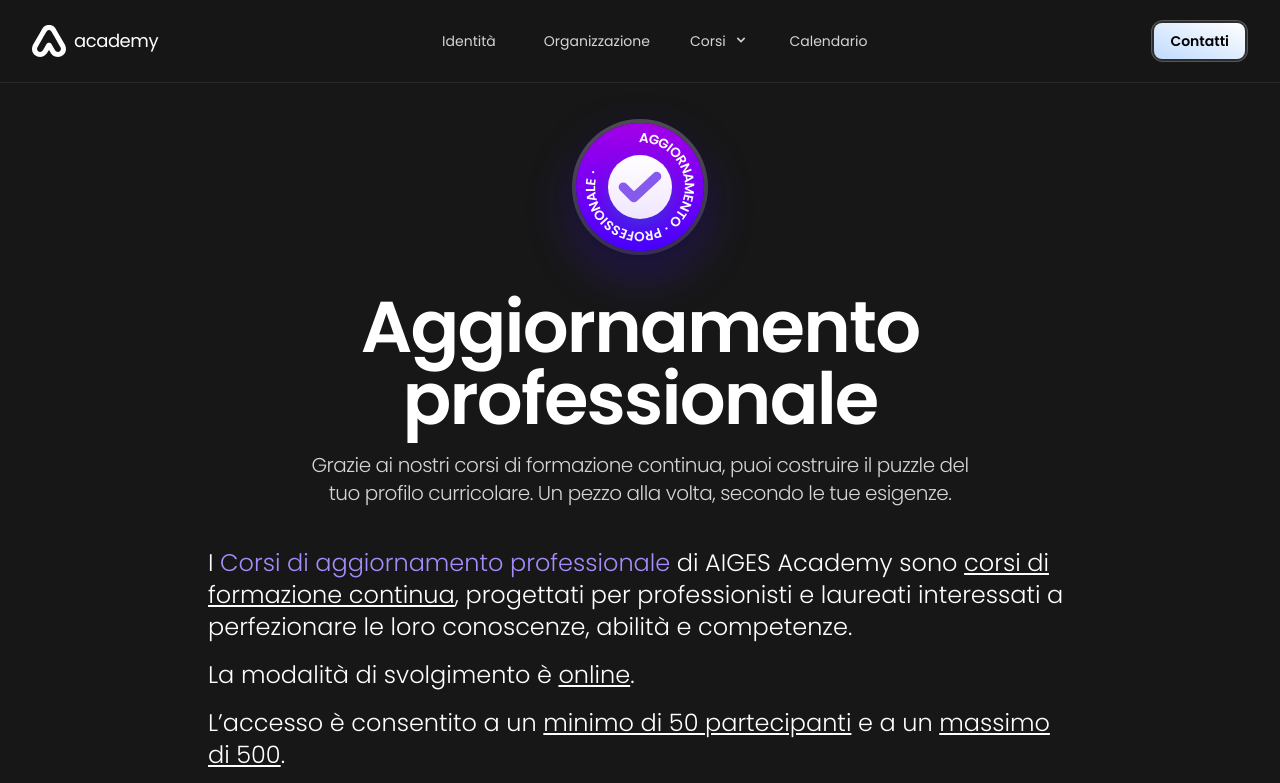
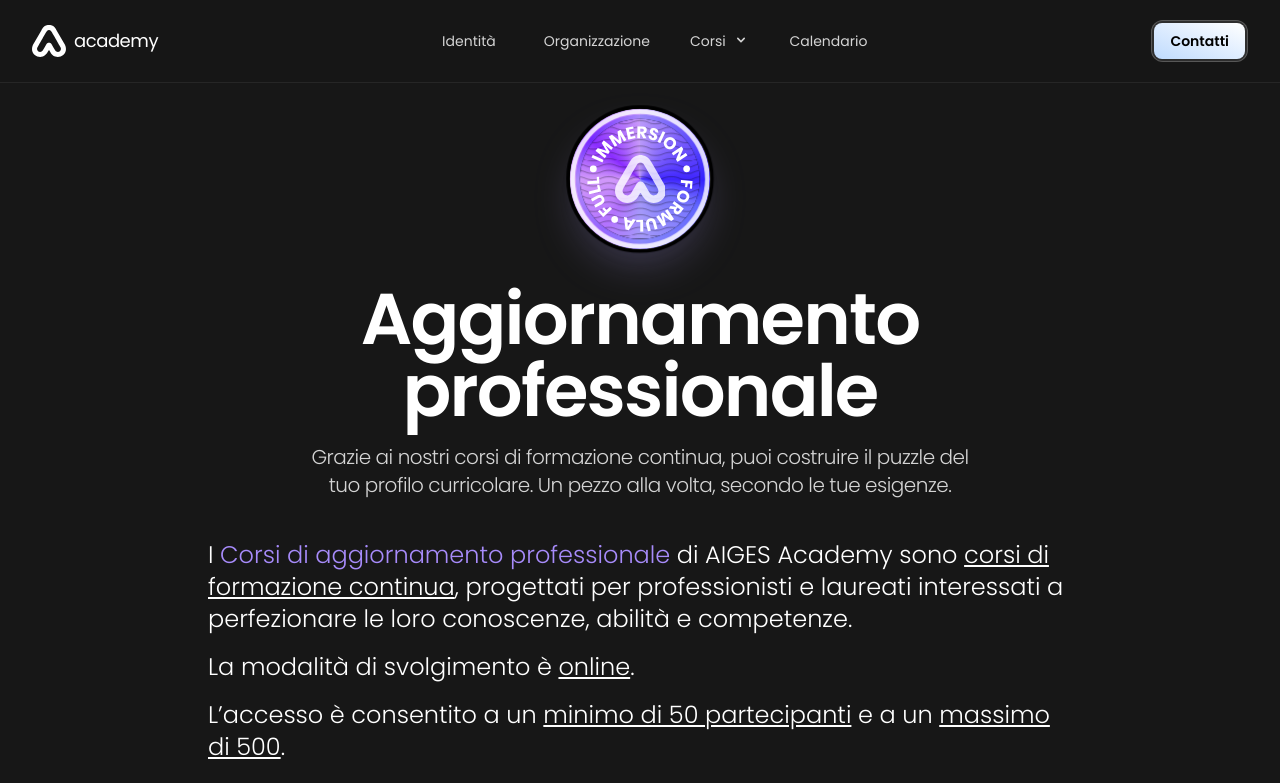
Before and after one commit to plasm/academy, a Nuxt app: page /corsi/aggiornamento-professionale in a window 1280 px wide. Shown: the top 783 px of the page. Built offline with nearby package versions, Linux system fonts and the light colour scheme.

Commit message:
new shield

```diff
--- a/components/ac-shield/index.vue
+++ b/components/ac-shield/index.vue
@@ -5,6 +5,7 @@
     :class="{
       'p-1 ':!hover,
       'scale-125 p-1':hover,
+      'bg-white/80': theme === 'update'
     }"
     @mouseover="hover = true"
     @mouseleave="hover = persistent"
@@ -21,7 +22,13 @@
             'scale-[80%]': hover
           }"
         >
-          <ac-logo size="large" :class="{ 'z-10 text-black': capsule }" />
+          <ac-logo
+            size="large"
+            :class="{
+              'z-10 text-black': capsule,
+              'z-10 text-white/80 drop-shadow-md ': theme === 'update'
+            }"
+          />
           <div class="absolute  size-full animate-spin-slow">
             <div
               :class="{
@@ -32,7 +39,10 @@
             >
               <component
                 :is="component"
-                :class="{ 'z-10 text-black': capsule }"
+                :class="{
+                  'z-10 text-black': capsule,
+                  'text-white': theme === 'update'
+                }"
                 class="absolute left-0 top-0 size-[48px] translate-x-1/2 translate-y-1/2 "
               />
             </div>
@@ -63,7 +73,7 @@ export default {
       type: String,
       default: 'academy',
       validator: (v) => {
-        return ['academy', 'gold', 'silver'].includes(v)
+        return ['academy', 'gold', 'silver', 'update'].includes(v)
       }
     }
   },
@@ -109,4 +119,8 @@ export default {
   // @apply bg-primary;
   background: conic-gradient(from 0deg at 50% 50%, #e3fa99 0deg, #fbfe25 90.8108deg, #F2FE71 115.217deg, #e3fa99 178.144deg, #F2FE71 217.297deg, #e3fa99 269.861deg, #d1ff2b 308.425deg, #e3fa99 360deg);
 }
+.gradient-update{
+  // @apply bg-primary;
+  background: conic-gradient(from 0deg at 50% 50%, #b999fa 0deg, #3e25fe 90.8108deg, #7371fe 115.217deg, #a499fa 178.144deg, #b371fe 217.297deg, #d199fa 269.861deg, #8a2bff 308.425deg, #c999fa 360deg);
+}
 </style>
--- a/pages/corsi/aggiornamento-professionale.vue
+++ b/pages/corsi/aggiornamento-professionale.vue
@@ -1,19 +1,9 @@
 <template>
   <div data-name="page-aggiornamento-professionale">
     <div class="mx-auto mt-10 px-4 sm:px-6 md:px-8 2xl:max-w-7xl">
-      <!--  -->
-      <div class="content-logo mx-auto size-32 rounded-full p-2">
-        <div class="relative size-full animate-spin-slow">
-          <svg class="transform-origin-center-center absolute inset-0 size-full origin-center text-xs font-semibold  tracking-widest" viewBox="0 0 100 100" overflow="visible"><path id="curve-wnxkz4" d="M 0 50 L 0 50 A 1 1 0 0 1 100 50 L 100 50 L 100 50 A 1 1 0 0 1 0 50 L 0 50" stroke-width="none" fill="transparent" /><text><textPath href="#curve-wnxkz4" startOffset="0" dominant-baseline="Hanging" style="fill: rgb(255, 255, 255);">AGGIORNAMENTO · PROFESSIONALE ·</textPath></text></svg>
-        </div>
-
-        <div class="logo-container pixelated absolute size-16 rounded-full">
-          <div class="h-8 w-full">
-            <svg class="size-full text-[#855aed]" xmlns="http://www.w3.org/2000/svg" xmlns:xlink="http://www.w3.org/1999/xlink" viewBox="0 0 28 21"><path d="M 3 10.5 L 10 17.5 L 25 3.5" fill="transparent" stroke-width="6" stroke="currentColor" stroke-linecap="round" stroke-linejoin="round" /></svg>
-          </div>
-        </div>
+      <div class="update-shadow mx-auto w-min rounded-full">
+        <ac-shield class="mx-auto mb-2" persistent capsule theme="update" />
       </div>
-      <!--  -->
       <ac-heading description="Grazie ai nostri corsi di formazione continua, puoi costruire il puzzle del tuo profilo curricolare. Un pezzo alla volta, secondo le tue esigenze.">
         <template #title>
           <div class="leading-none ">
@@ -61,32 +51,7 @@ export default {
 </script>
 
 <style lang="scss" scoped>
-.content-logo{
-  place-content: center;
-    align-items: center;
-    background: linear-gradient(180deg, #a300e8 0%,  #4800ff 100%);
-    box-shadow: 0px 10px 20px 0px rgba(0, 0, 0, 0.4), 0px 20px 48px 0px rgba(81, 34, 221, 0.4), 0px 0px 0px 4px hsla(0, 0%, 100%, 0.25);
-    display: flex;
-    flex: 0 0 auto;
-    flex-flow: row;
-    overflow: hidden;
-    transform: perspective(1200px);
-    will-change: transform;
-    position: relative;
-}
-.logo-container{
-  place-content: center;
-    align-items: center;
-    background: linear-gradient(rgb(255, 255, 255) 0%, rgba(255, 255, 255, 0.9) 100%);
-    box-shadow: rgba(0, 153, 153, 0.3) 0px 10px 20px 0px;
-    display: flex;
-    flex: 0 0 auto;
-    flex-flow: row;
-    overflow: hidden;
-    will-change: transform;
-    z-index: 1;
-}
-.pixelated{
-  image-rendering: pixelated;
+.update-shadow{
+  box-shadow: 0px 10px 20px 0px rgba(0, 0, 0, 0.4), 0px 20px 48px 0px rgba(#b4a5ff, 0.4);
 }
 </style>
--- a/pages/corsi/alta-formazione.vue
+++ b/pages/corsi/alta-formazione.vue
@@ -3,8 +3,8 @@
     <!-- HEADER -->
     <div class="mx-auto px-4 sm:px-6 md:px-8 2xl:max-w-7xl">
       <div class="silver-shadow mx-auto w-min rounded-full">
-      <ac-shield class="mx-auto mb-2" persistent theme="silver" />
-    </div>
+        <ac-shield class="mx-auto mb-2" persistent theme="silver" />
+      </div>
       <ac-heading description="Immergerti totalmente nell’alta formazione ha un solo e unico obiettivo: farti emergere nella professione.">
         <template #title>
           <div class="leading-none ">
```
